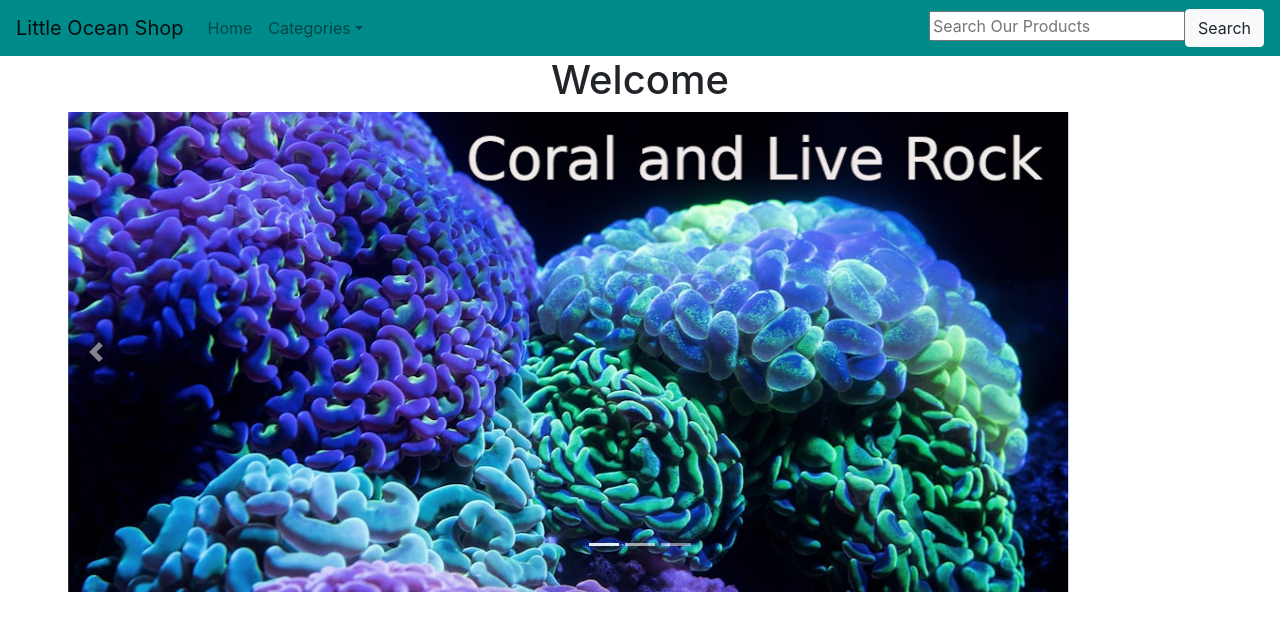
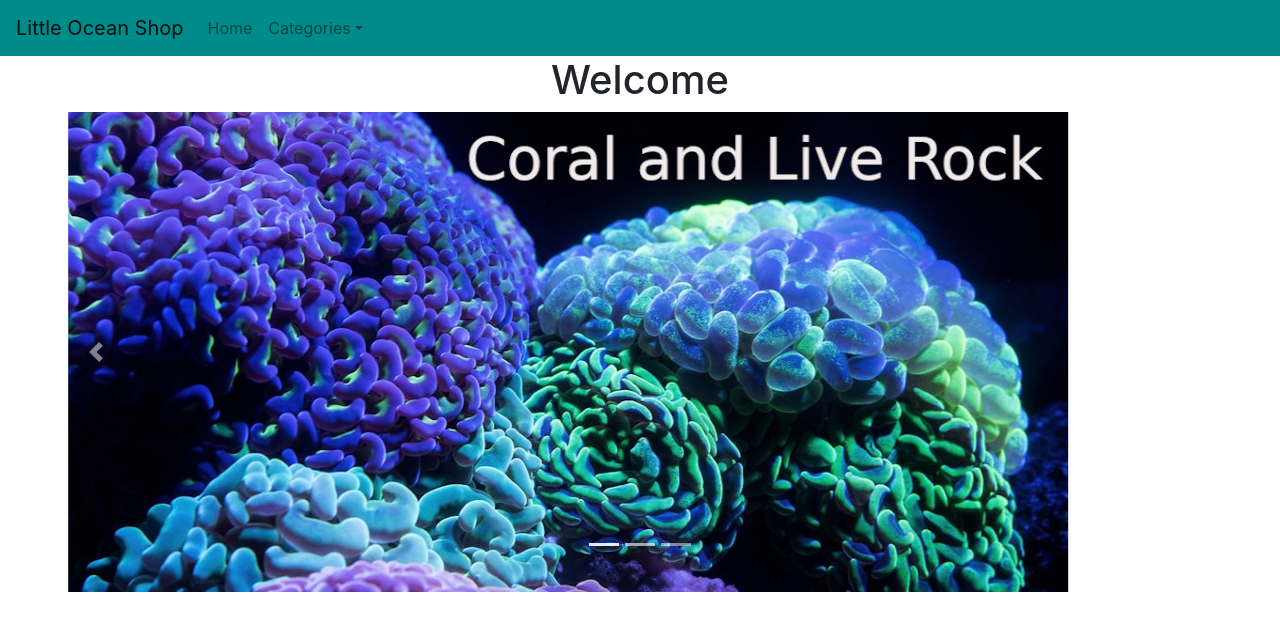
Before and after one commit to jehough/reactproject, a React (Create React App) app in the folder jsfrontend/: page / in a window 1280 px wide. Shown: the top 630 px of the page. Built offline with nearby package versions, Linux system fonts and the light colour scheme.

Commit message:
troubleshooting search bar and eliminating uneccessary calls

```diff
--- a/jsfrontend/src/App.js
+++ b/jsfrontend/src/App.js
@@ -22,7 +22,7 @@ function App() {
       <Route path="/equipment" render={routerProps => <Categories {...routerProps} division="equipment" title="Equipment and Accessories"/>} />
       <Route path="/categories/:catID" component={Items} />
       <Route path="/items/:itemID" component={ItemShow} />
-      <Route path="/items" components = {Items} />
+      <Route path="/items" component={Items} />
     </div>
     </Router>
   );
--- a/jsfrontend/src/views/components/home.js
+++ b/jsfrontend/src/views/components/home.js
@@ -11,7 +11,7 @@ export default class Home extends Component {
           <img className="carouselImage" src="./coral.jpeg" alt="First Slide"/>
         </Carousel.Item>
         <Carousel.Item>
-          <img clasName="carouselImage" src="./blackskirt.jpeg" alt="Second Slide" />
+          <img className="carouselImage" src="./blackskirt.jpeg" alt="Second Slide" />
         </Carousel.Item>
         <Carousel.Item>
           <img className="carouselImage" src="./Koi.jpeg" alt="Third Slide" />
--- a/jsfrontend/src/views/components/image.js
+++ b/jsfrontend/src/views/components/image.js
@@ -1,5 +1,5 @@
 import React from 'react';
 
-const ItemImage = props => <img src={`http://localhost:4000${props.item.attributes.image_url}`} className={props.clsname} alt={`${props.item.id} image`}/>
+const ItemImage = props => <img src={`http://localhost:4000${props.item.attributes.image_url}`} className={props.clsname} alt={`${props.item.id}`}/>
 
 export default ItemImage
--- a/jsfrontend/src/views/containers/categories.js
+++ b/jsfrontend/src/views/containers/categories.js
@@ -1,11 +1,7 @@
 import React, {Component} from 'react';
 import CategoryList from '../components/category_list.js';
 import DisplayTitle from '../components/title.js'
-import {
-  BrowserRouter as Router,
-  Link,
-  Route
-} from 'react-router-dom'
+
 import Items from './items'
 
 
--- a/jsfrontend/src/views/containers/navbar.js
+++ b/jsfrontend/src/views/containers/navbar.js
@@ -2,7 +2,9 @@ import React, {Component} from 'react';
 import Navbar from 'react-bootstrap/Navbar';
 import Nav from 'react-bootstrap/Nav';
 import NavDropdown from 'react-bootstrap/NavDropdown';
-import SearchBar from './search_bar'
+import Button from 'react-bootstrap/Button';
+import {Redirect, withRouter} from 'react-router-dom';
+
 export default class Navigation extends Component {
 
   render(){
@@ -17,7 +19,7 @@ export default class Navigation extends Component {
               <NavDropdown.Item href="/equipment">Equipment</NavDropdown.Item>
             </NavDropdown>
           </Nav>
-            <SearchBar />
+
           </Navbar.Collapse>
         </Navbar>
   )
--- a/jsfrontend/src/views/containers/search_bar.js
+++ b/jsfrontend/src/views/containers/search_bar.js
@@ -1,6 +1,6 @@
 import React, {Component} from 'react';
 import Button from 'react-bootstrap/Button';
-import {Link, withRouter} from 'react-router-dom';
+import {Redirect} from 'react-router-dom';
 
 export default class SearchBar extends Component {
   constructor() {
@@ -14,18 +14,21 @@ export default class SearchBar extends Component {
     this.setState({term: event.target.value})
   }
 
+  handleSubmit = (e) => {
+    e.preventDefault()
+    return (<Redirect to={{pathname: '/items',
+                state: {term: this.state.term,
+                        name: "Search Results",
+                        url:"http://localhost:4000/items"}}} />)
+  }
 
   render(){
 
     return(
-        <div>
+        <form onSubmit={this.handleSubmit}>
               <input type="text" placeholder="Search Our Products" className="searchBox" onChange={this.handleChange}/>
-              <Link to={{pathname: '/hairydogs',
-                          state: {term: this.state.term,
-                                  name: "Search Results",
-                                  url:"http://localhost:4000/items"}}} >
-                                  <Button variant="light">Search</Button></Link>
-        </div>
+              <Button variant="light" type="submit">Search</Button>
+        </form>
   )
   }
 }
```
